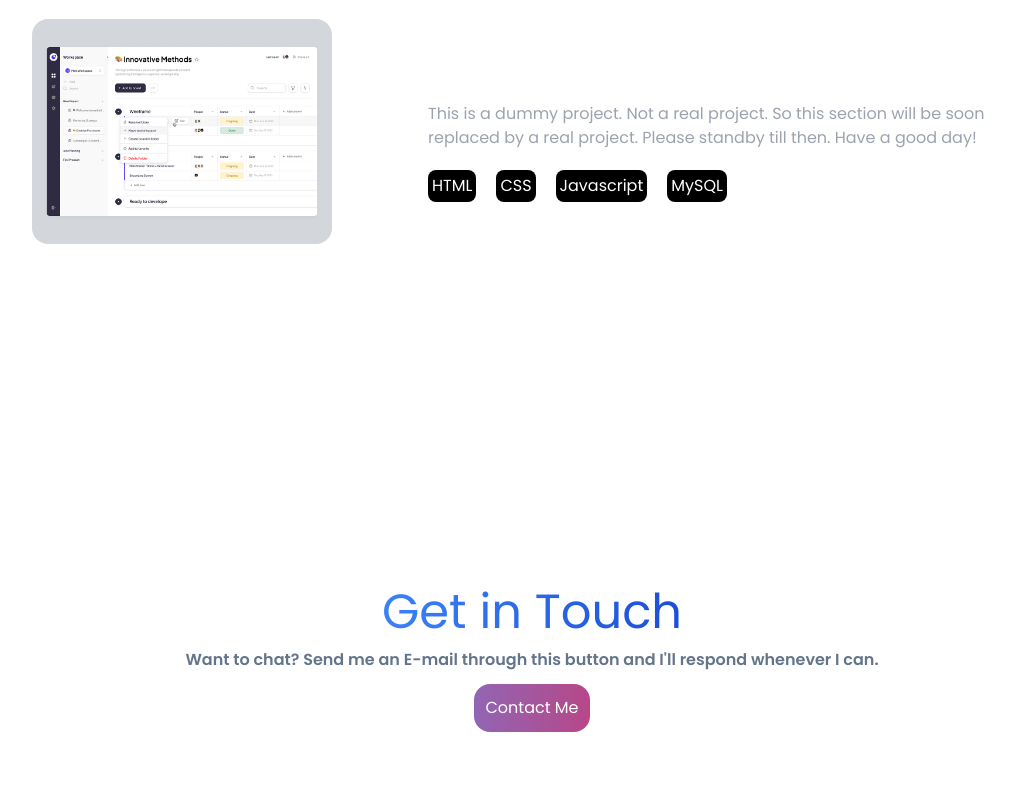
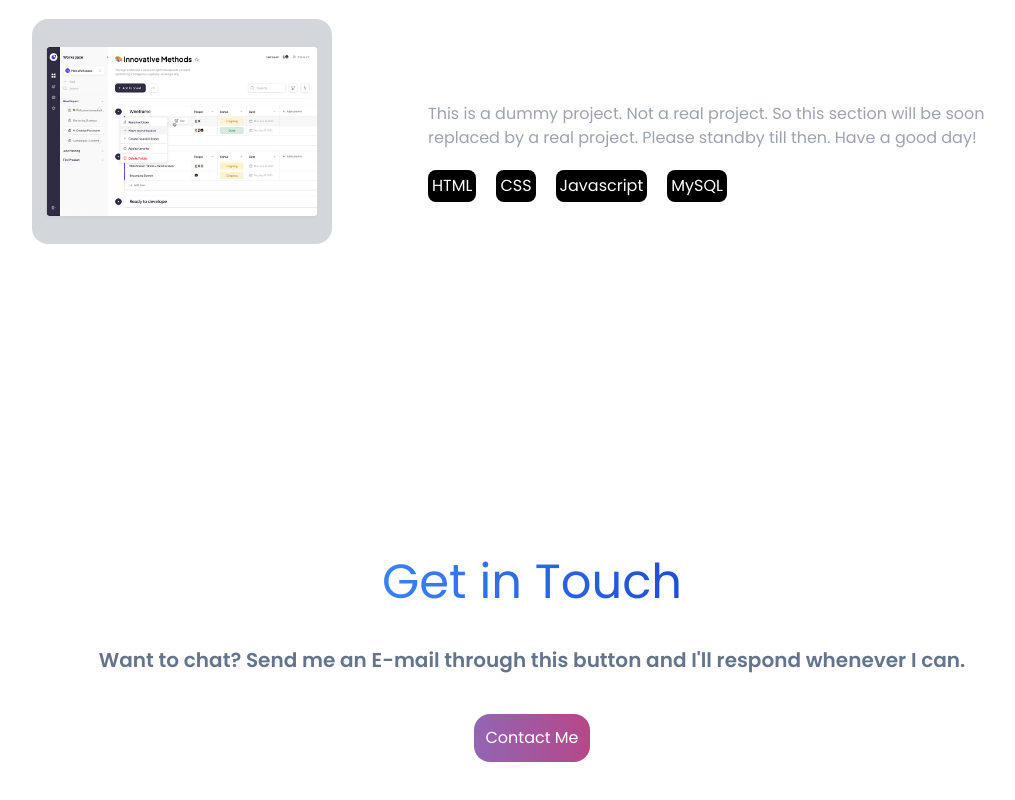
Before and after one commit to NusairTasin/nusairtasin.github.io, a React (Vite) app: page / in a window 1280 px wide. Shown: the part 2428-3228 px from the top of the page, without its empty margins (108-1123 px from the left). Built offline with nearby package versions, Linux system fonts and the light colour scheme.

Commit message:
Contact Me

```diff
--- a/src/components/Contact.tsx
+++ b/src/components/Contact.tsx
@@ -1,10 +1,14 @@
-
+import {motion} from 'framer-motion'
 const Contact = () => {
   return (
-    <div id='contact' className='flex flex-col gap-3 justify-center items-center w-full min-h-[80vh]'>
-        <h1 className="text-5xl bg-gradient-to-r from-blue-500 to-blue-700 text-transparent bg-clip-text ">Get in Touch</h1>
-        <p className='font-semibold text-slate-500'>Want to chat? Send me an E-mail through this button and I'll respond whenever I can.</p>
-        <button className='text-white bg-gradient-to-r from-blue-500 to-pink-700 p-3 rounded-2xl opacity-85 transition-all duration-300 hover:scale-105 hover:opacity-100'
+    <motion.div
+        initial={{opacity:0, y:100}}
+        whileInView={{opacity:1, y:0}}
+        transition={{duration:2}}
+    id='contact' className='flex flex-col gap-10 justify-center items-center w-full min-h-[80vh]'>
+        <h1 className="md:text-5xl text-4xl bg-gradient-to-r from-blue-500 to-blue-700 text-transparent bg-clip-text ">Get in Touch</h1>
+        <p className='text-center items-center justify-center flex md:text-xl text-lg font-semibold text-slate-500'>Want to chat? Send me an E-mail through this button and I'll respond whenever I can.</p>
+        <button className=' text-white bg-gradient-to-r from-blue-500 to-pink-700 p-3 rounded-2xl opacity-85 transition-all duration-300 hover:scale-105 hover:opacity-100'
         style={{
             backgroundSize: "300% 300%",
             animation: 'gradient-animation 5s ease infinite'
@@ -26,7 +30,7 @@ const Contact = () => {
                 `}
             </style>
         </button>
-    </div>
+    </motion.div>
   )
 }
 
```
